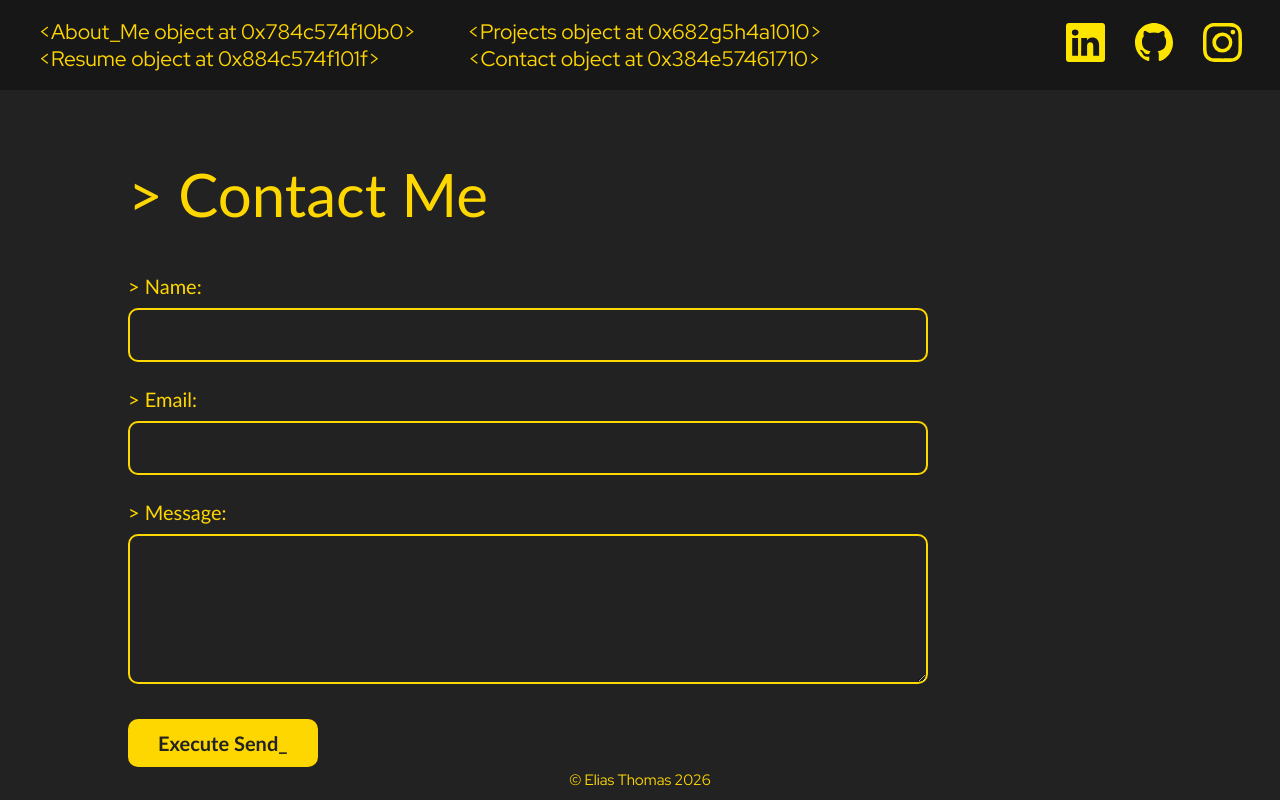
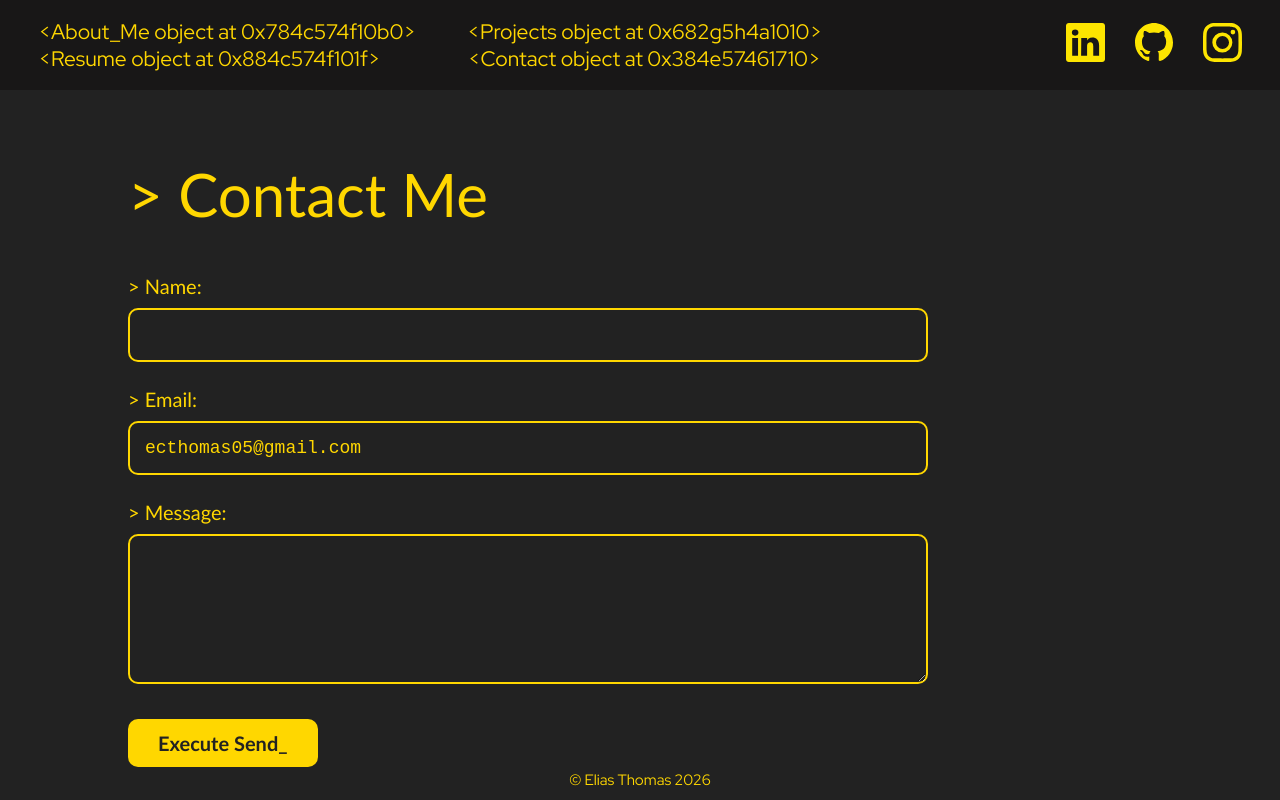
Before and after one commit to eliThomass/personal-website, a React (Vite) app: page /contact in a window 1280 px wide. Built offline with nearby package versions, Linux system fonts and the light colour scheme.

Commit message:
pre fill email with my email

```diff
--- a/src/pages/Contact.jsx
+++ b/src/pages/Contact.jsx
@@ -32,7 +32,7 @@ function Contact() {
 
                     <div className='input-group'>
                         <label htmlFor="email" className='input-label'>&gt; Email:</label>
-                        <input id="email" type="email" name="email" className='terminal-input' required />
+                        <input id="email" type="email" name="email" defaultValue="ecthomas05@gmail.com" className='terminal-input' required />
                         <ValidationError prefix="Email" field="email" errors={state.errors} />
                     </div>
 
```
